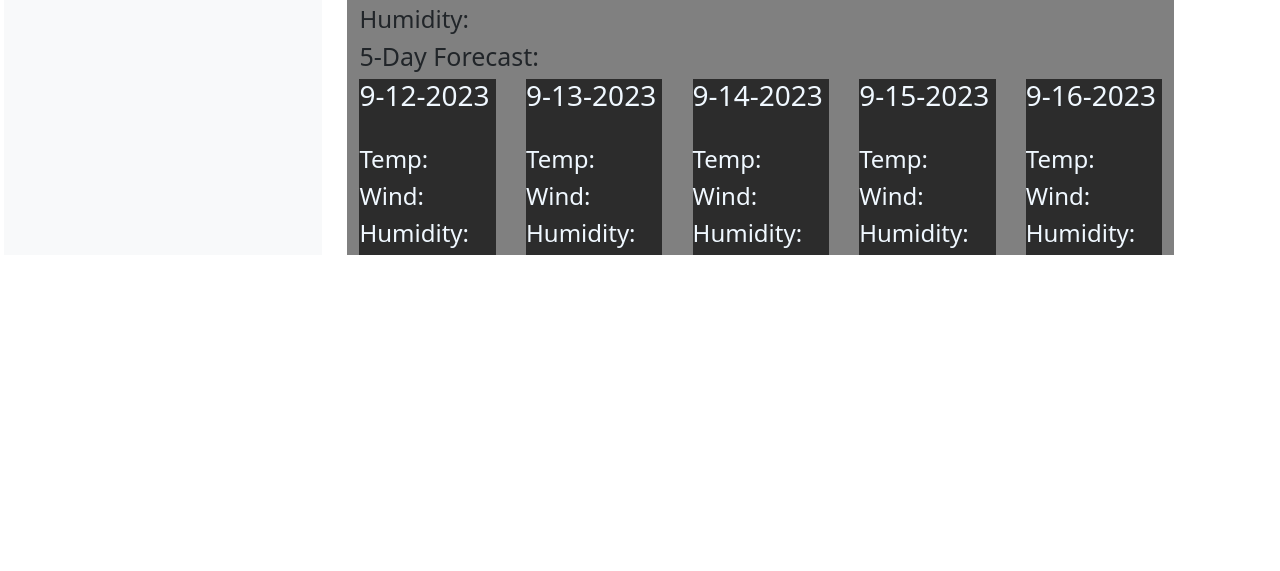
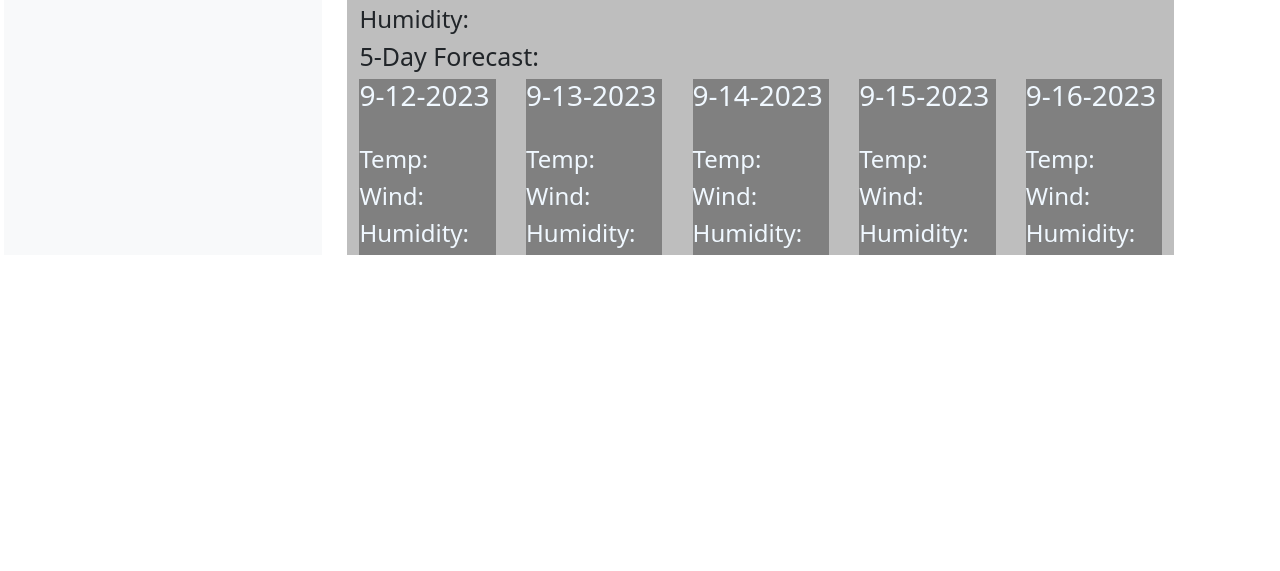
Before and after one commit to Nefta007/travelers_Weather_Report, a plain HTML site: page index.html in a window 1280 px wide. Shown: the part 229-800 px from the top of the page. Drawn offline with nearby package versions, Linux system fonts and the light colour scheme.

Commit message:
changed background for forecast section

```diff
--- a/assets/css/style.css
+++ b/assets/css/style.css
@@ -51,13 +51,13 @@ h2{
 }
 #current-weather{
     margin-left: 2%;
-    background-color: grey;
+    background-color: rgb(190, 190, 190);
 }
 #location-forecast{
     position: absolute;
 }
 .flex-row{
-    background-color: rgb(44, 44, 44);
+    background-color: grey;
     color: aliceblue;
     width: 17%;
 }
```
